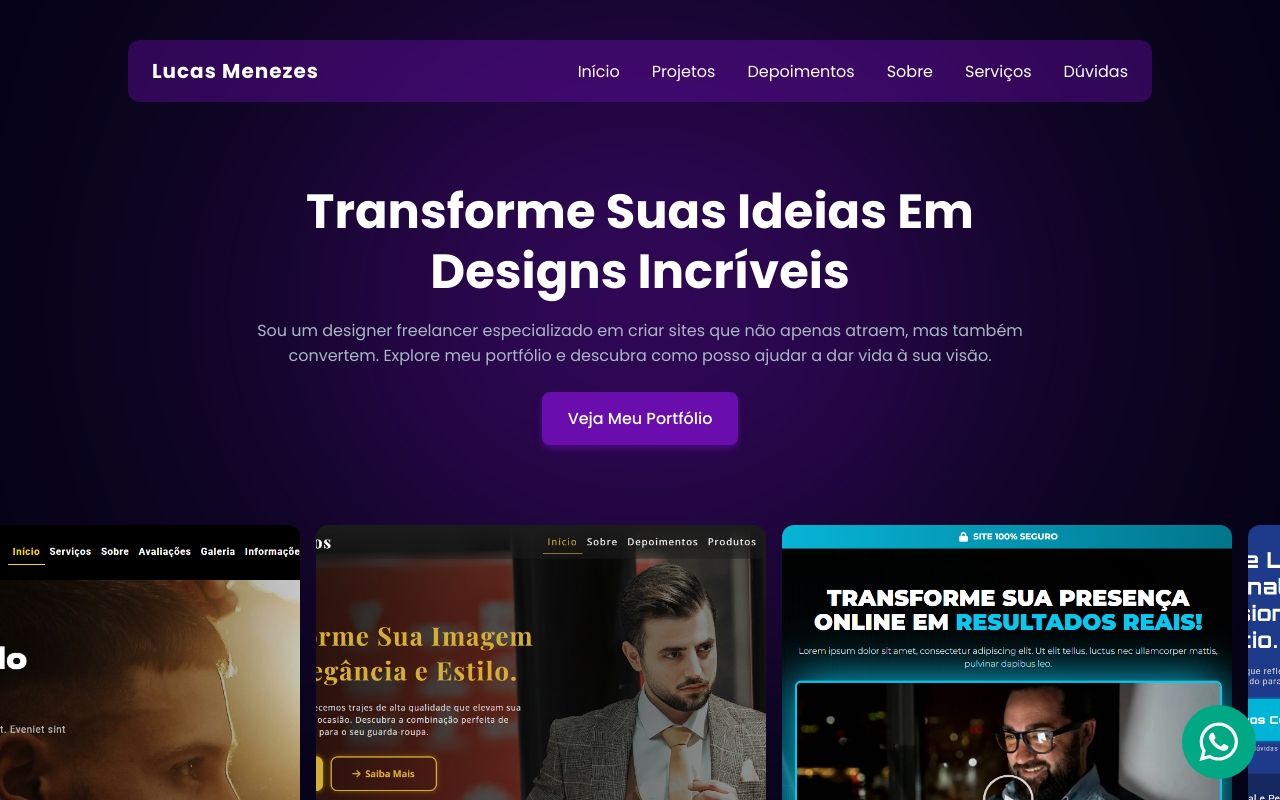
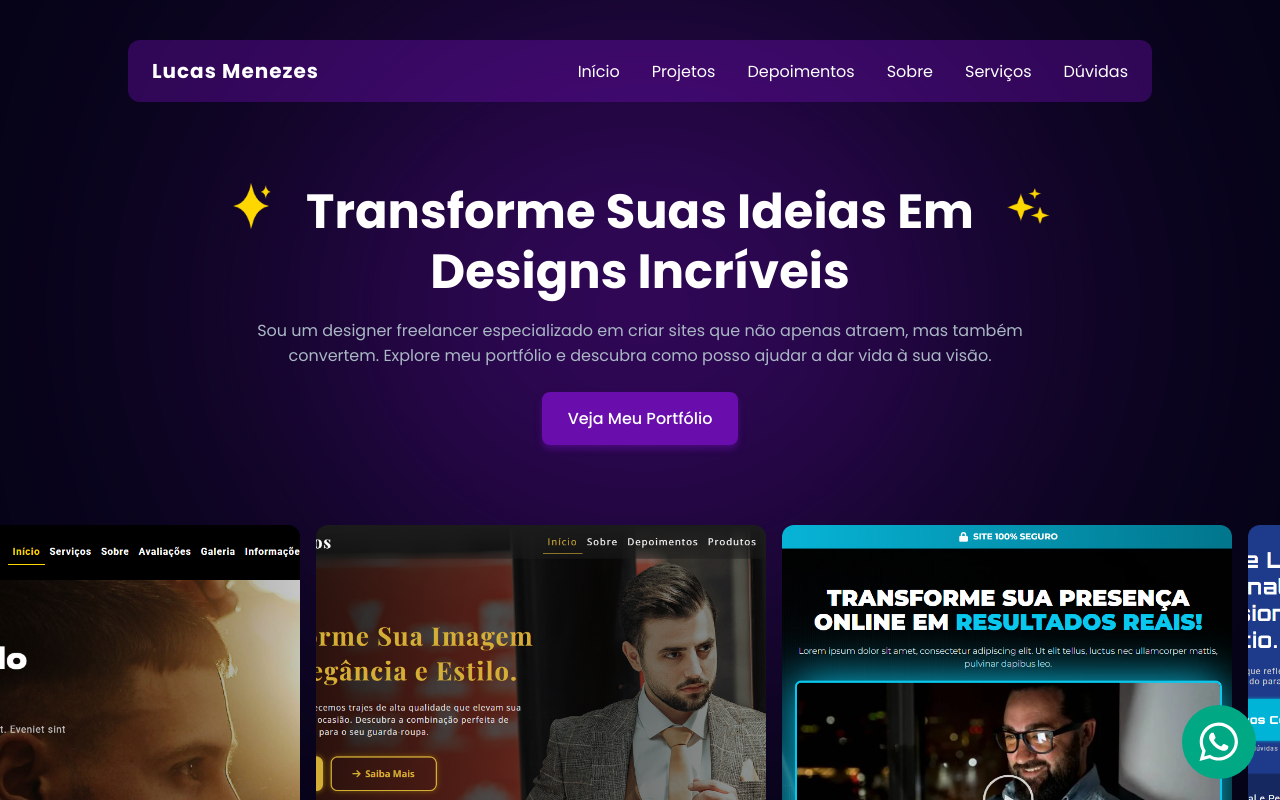
Before and after one commit to lucazmenezez/Portfolio-React, a React (Vite) app: page / in a window 1280 px wide. Shown: the top 800 px of the page. Built offline with nearby package versions, Linux system fonts and the light colour scheme.

Commit message:
Adicionando ícones de brilho ao hero.

```diff
--- a/src/components/Hero/index.tsx
+++ b/src/components/Hero/index.tsx
@@ -6,16 +6,17 @@ import cover_lp_ac from '../../assets/images/capa_lp_alta-conversao.png'
 import cover_eplay from '../../assets/images/capa_eplay.png'
 import cover_lawyer from '../../assets/images/capa_advogados.png'
 import cover_barber from '../../assets/images/capa_barbearia.png'
-// import cover_clone_dp from '../../assets/images/capa_clone_dp.png'
-// import cover_efood from '../../assets/images/capa_efood.png'
 import cover_lp from '../../assets/images/capa_lp.png'
 import cover_portfolio from '../../assets/images/capa_portfolio_teste.png'
 import cover_restaurant from '../../assets/images/capa_restaurante.png'
-
+import icon_glow from '../../assets/images/star.png'
+import icon_sparkles from '../../assets/images/sparkles.png'
 
 const Hero = () => (
   <HeroContainer>
     <div className="container">
+      <img className="icon1" src={icon_glow} alt="" />
+      <img className="icon2" src={icon_sparkles} alt="" />
       <Content>
         <MainTitle>Transforme suas ideias em <span>designs incríveis</span></MainTitle>
         <Description>Sou um designer freelancer especializado em criar sites que não apenas atraem, mas também convertem. Explore meu portfólio e descubra como posso ajudar a dar vida à sua visão.</Description>
--- a/src/components/Hero/styles.ts
+++ b/src/components/Hero/styles.ts
@@ -3,6 +3,62 @@ import { breakpoints, cores } from "../../styles";
 
 export const HeroContainer = styled.div`
   margin-top: 80px;
+  position: relative;
+
+  .icon1 {
+    position: absolute;
+    top: 0;
+    left: 120px;
+    height: 48px;
+    width: 48px;
+    display: block;
+  }
+
+  .icon2 {
+    position: absolute;
+    top: 0;
+    right: 110px;
+    height: 48px;
+    width: 48px;
+    display: block;
+  }
+
+  @media (max-width: ${breakpoints.desktop}) {
+    .icon1 {
+      left: 40px;
+    }
+
+    .icon2 {
+      top: -25px;
+      right: 40px;
+    }
+  }
+
+  @media (max-width: ${breakpoints.tablet}) {
+    .icon1 {
+      left: 5px;
+      height: 32px;
+      width: 32px;
+    }
+
+    .icon2 {
+      top: -20px;
+      right: 18px;
+      height: 32px;
+      width: 32px;
+    }
+  }
+
+  //telas grandes
+  @media (min-width: 1260px) {
+    .icon1 {
+      left: 228px;
+    }
+
+    .icon2 {
+      right: 228px;
+    }
+  }
 `
 
 export const Content = styled.div`
```
Also changed, not shown: src/assets/images/sparkles.png (added), src/assets/images/star.png (added).
